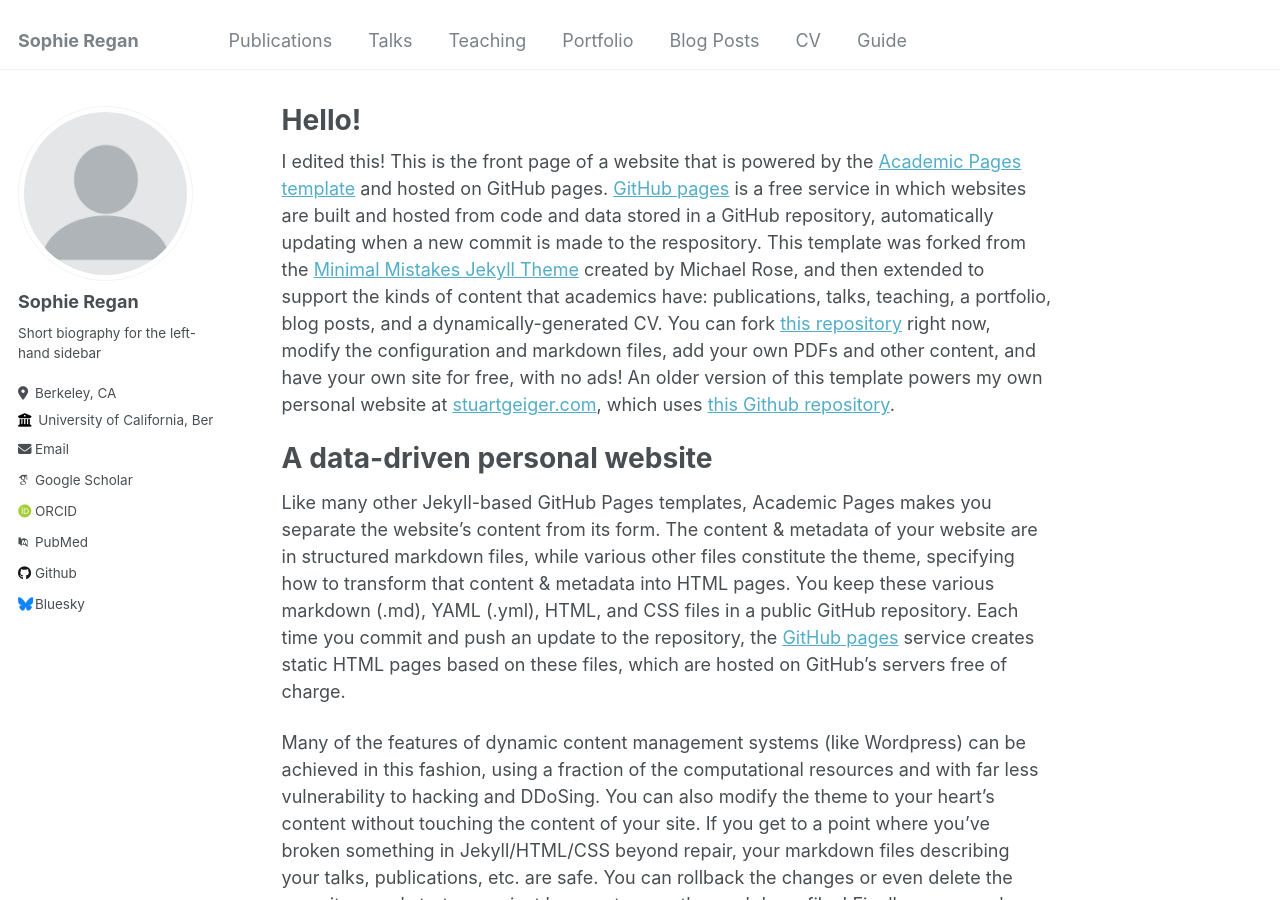
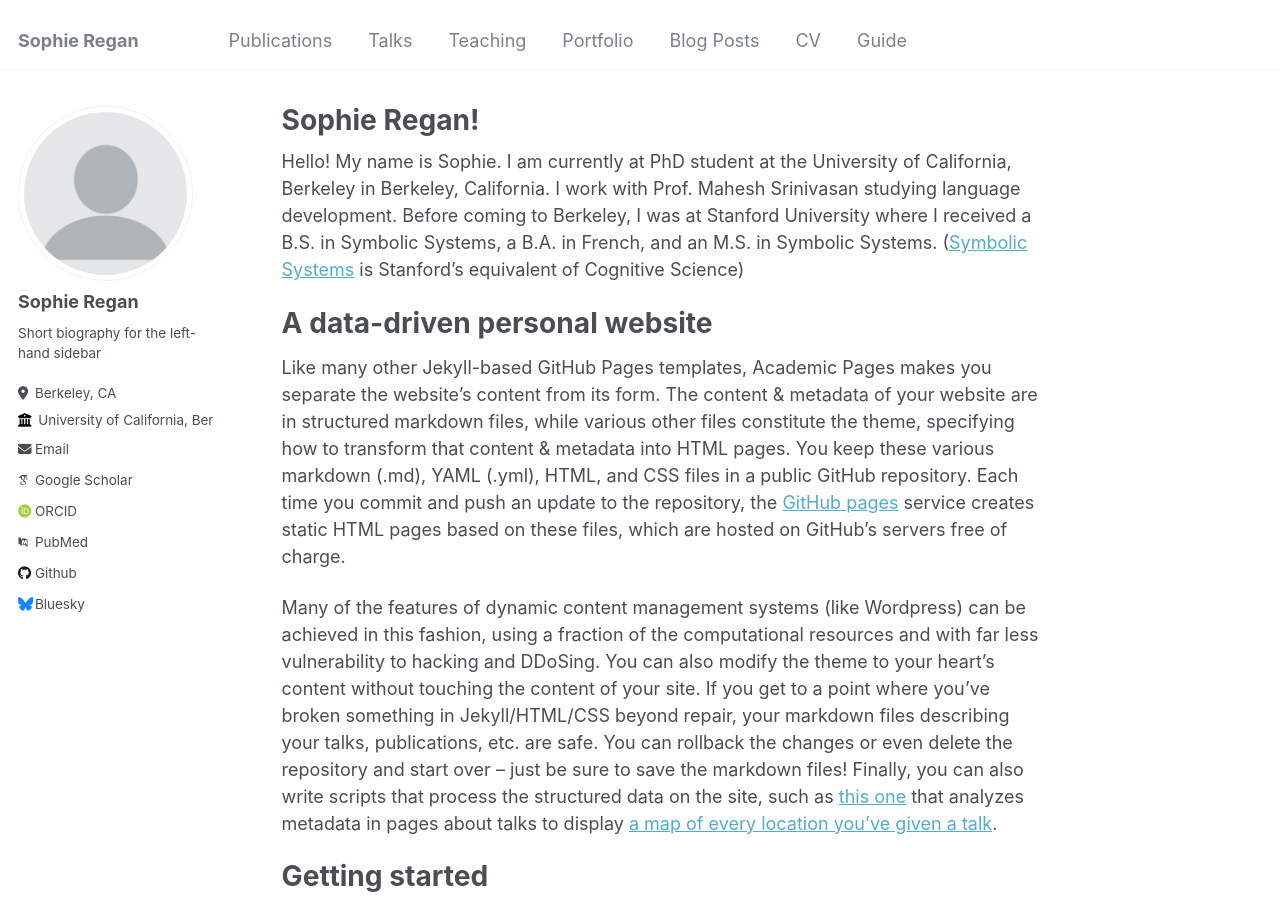
Before and after one commit to regansophie/regansophie, a Jekyll site: the page built from _pages/about.md, in a window 1280 px wide and 900 px high. Built offline with Jekyll 4.4.1, drawn with Linux system fonts in a browser that asks for light colours; some web fonts are replaced.

Commit message:
Update about.md

```diff
--- a/_pages/about.md
+++ b/_pages/about.md
@@ -1,13 +1,13 @@
 ---
 permalink: /
-title: "Hello!"
+title: "Sophie Regan!"
 author_profile: true
 redirect_from:
   - /about/
   - /about.html
 ---
 
-I edited this! This is the front page of a website that is powered by the [Academic Pages template](https://github.com/academicpages/academicpages.github.io) and hosted on GitHub pages. [GitHub pages](https://pages.github.com) is a free service in which websites are built and hosted from code and data stored in a GitHub repository, automatically updating when a new commit is made to the respository. This template was forked from the [Minimal Mistakes Jekyll Theme](https://mmistakes.github.io/minimal-mistakes/) created by Michael Rose, and then extended to support the kinds of content that academics have: publications, talks, teaching, a portfolio, blog posts, and a dynamically-generated CV. You can fork [this repository](https://github.com/academicpages/academicpages.github.io) right now, modify the configuration and markdown files, add your own PDFs and other content, and have your own site for free, with no ads! An older version of this template powers my own personal website at [stuartgeiger.com](http://stuartgeiger.com), which uses [this Github repository](https://github.com/staeiou/staeiou.github.io).
+Hello! My name is Sophie. I am currently at PhD student at the University of California, Berkeley in Berkeley, California. I work with Prof. Mahesh Srinivasan studying language development. Before coming to Berkeley, I was at Stanford University where I received a B.S. in Symbolic Systems, a B.A. in French, and an M.S. in Symbolic Systems. ([Symbolic Systems](https://symsys.stanford.edu/) is Stanford's equivalent of Cognitive Science)
 
 A data-driven personal website
 ======
```
